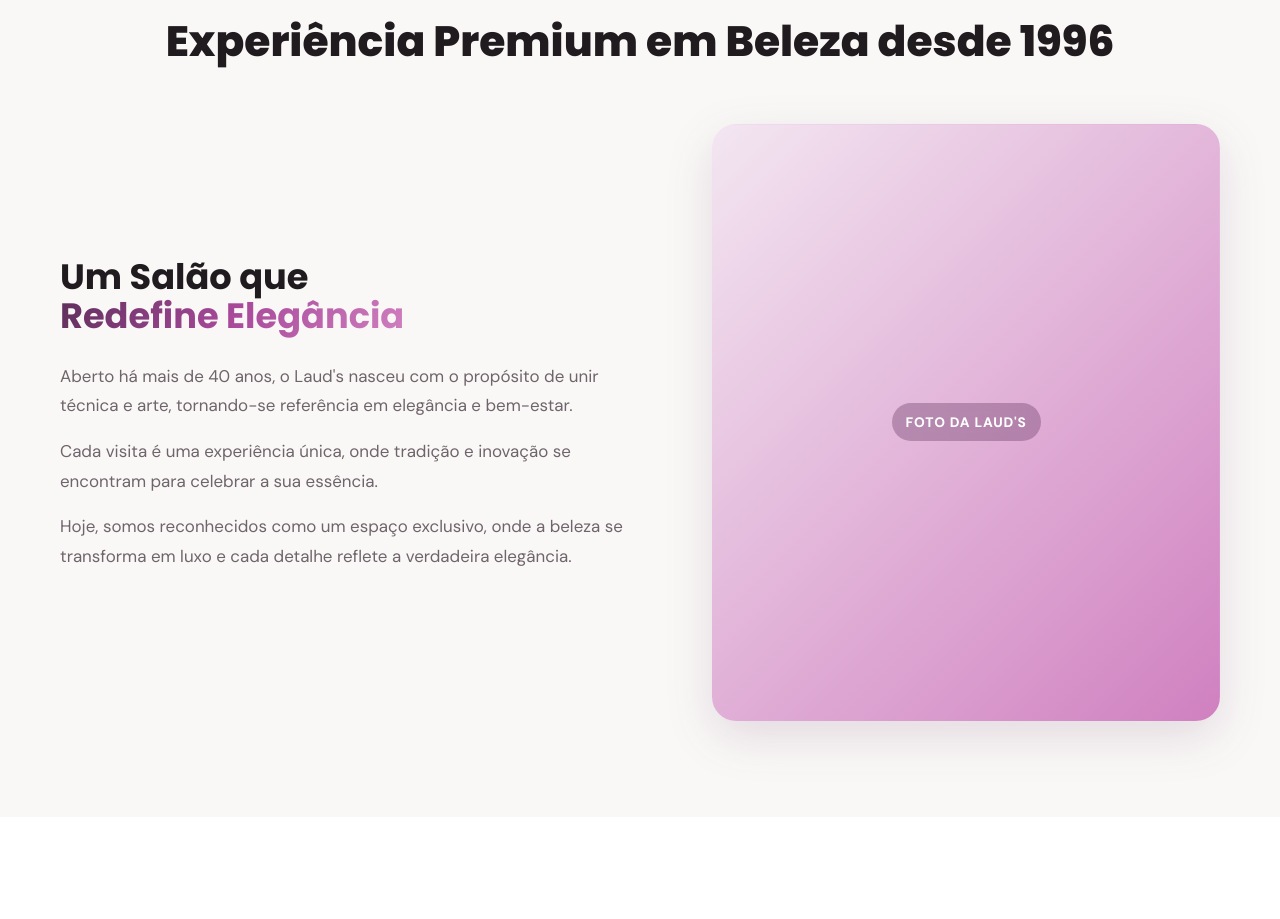
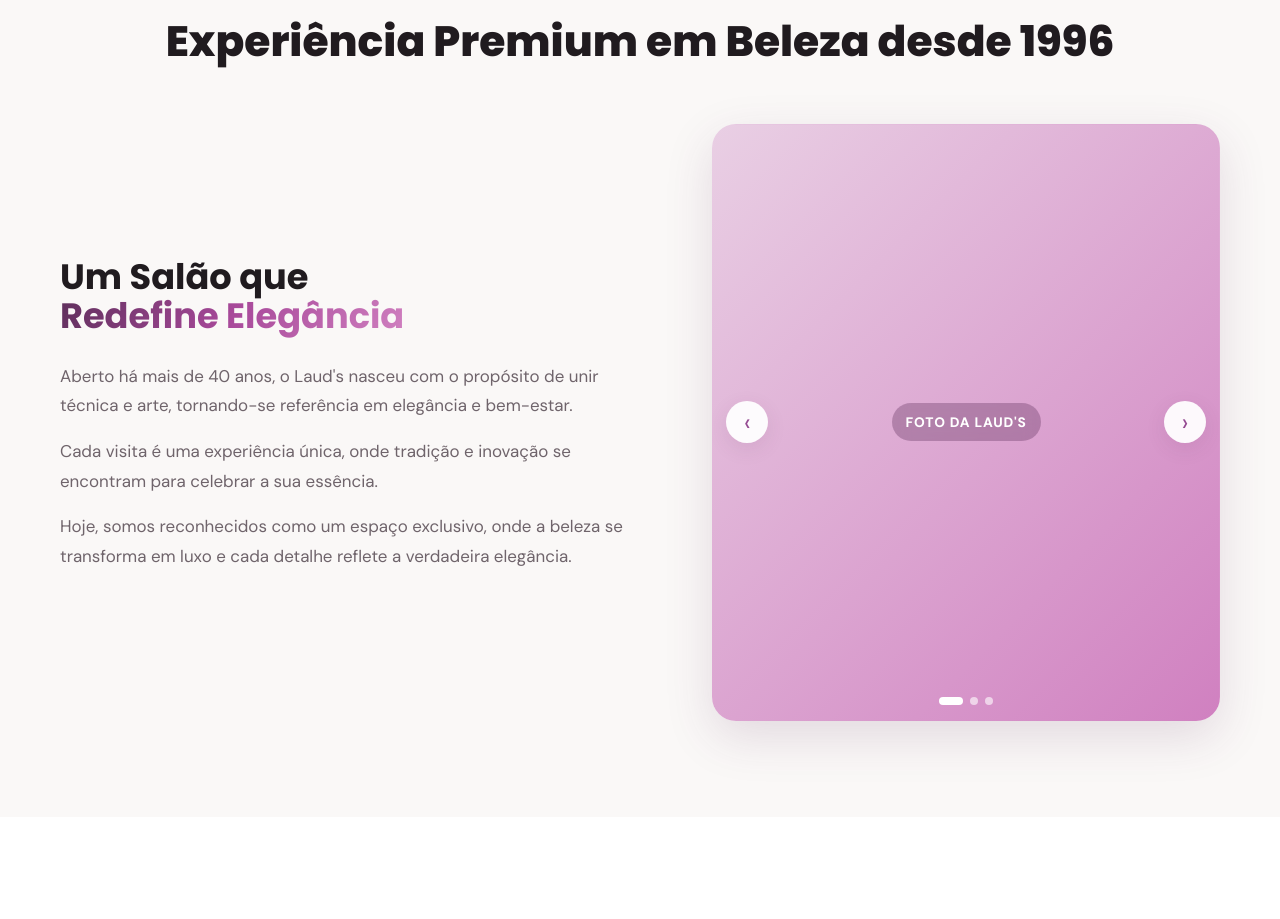
Before and after one commit to cristianpassosdasilva/projeto-landing-page, a React (Vite) app: page / in a window 1280 px wide. Shown: the part 923-1842 px from the top of the page. Built offline with nearby package versions, Linux system fonts and the light colour scheme; no server answers; the database is empty; a web font is replaced by a local one.

Commit message:
feat: transforma a imagem da seção História em carrossel

```diff
--- a/src/content.js
+++ b/src/content.js
@@ -80,8 +80,23 @@
       'Cada visita é uma experiência única, onde tradição e inovação se encontram para celebrar a sua essência.',
       'Hoje, somos reconhecidos como um espaço exclusivo, onde a beleza se transforma em luxo e cada detalhe reflete a verdadeira elegância.',
     ],
-    imageLabel: "Foto da Laud's",
-    image: '',
+    images: [
+      {
+        label: "Foto da Laud's",
+        image: '',
+        gradient: 'linear-gradient(135deg, #e9cfe4, #d080c0)',
+      },
+      {
+        label: 'Estação de cabelo',
+        image: '',
+        gradient: 'linear-gradient(135deg, #d8a8d0, #954b92)',
+      },
+      {
+        label: 'Recepção',
+        image: '',
+        gradient: 'linear-gradient(135deg, #f3e6f1, #bf63ad)',
+      },
+    ],
   },
   testimonials: {
     label: 'Clientes reais',
--- a/src/principal/Secoes/Historia/Historia.jsx
+++ b/src/principal/Secoes/Historia/Historia.jsx
@@ -1,6 +1,32 @@
+import { useEffect, useState } from 'react'
 import { imageStyle } from '../../../utilitarios/estiloImagem'
 
 export default function Historia({ props }) {
+  const [historySlide, setHistorySlide] = useState(0)
+  const historyImages = props.images?.length
+    ? props.images
+    : [
+        {
+          label: props.imageLabel || "Foto da Laud's",
+          image: props.image || '',
+          gradient: 'linear-gradient(135deg, #e9cfe4, #d080c0)',
+        },
+      ]
+  const activeHistorySlide = historySlide % historyImages.length
+  const currentHistoryImage = historyImages[activeHistorySlide] || historyImages[0]
+
+  useEffect(() => {
+    if (historyImages.length < 2) {
+      return undefined
+    }
+
+    const timer = window.setInterval(() => {
+      setHistorySlide((current) => (current + 1) % historyImages.length)
+    }, 10000)
+
+    return () => window.clearInterval(timer)
+  }, [historyImages.length])
+
   return (
     <section id='historia' className='section history-section'>
       <div className='wrap'>
@@ -17,8 +43,48 @@
               <p key={`${paragraph}-${index}`}>{paragraph}</p>
             ))}
           </div>
-                    <div className='history-image' style={imageStyle(props.image)}>
-                        <span>{props.imageLabel}</span>
+          <div
+            className='history-image'
+            style={imageStyle(currentHistoryImage.image, currentHistoryImage.gradient)}
+          >
+            {historyImages.length > 1 ? (
+              <button
+                className='carousel-nav prev'
+                type='button'
+                aria-label='Imagem anterior'
+                onClick={() =>
+                  setHistorySlide(
+                    (activeHistorySlide - 1 + historyImages.length) % historyImages.length,
+                  )
+                }
+              >
+                ‹
+              </button>
+            ) : null}
+            {currentHistoryImage.label ? <span>{currentHistoryImage.label}</span> : null}
+            {historyImages.length > 1 ? (
+              <button
+                className='carousel-nav next'
+                type='button'
+                aria-label='Próxima imagem'
+                onClick={() => setHistorySlide((activeHistorySlide + 1) % historyImages.length)}
+              >
+                ›
+              </button>
+            ) : null}
+            {historyImages.length > 1 ? (
+              <div className='dots'>
+                {historyImages.map((item, index) => (
+                  <button
+                    className={index === activeHistorySlide ? 'active' : ''}
+                    key={`${item.label}-${index}`}
+                    type='button'
+                    aria-label={`Ver ${item.label}`}
+                    onClick={() => setHistorySlide(index)}
+                  />
+                ))}
+              </div>
+            ) : null}
           </div>
         </div>
       </div>
```
Lines whose indentation alone changed are shown as unchanged.
